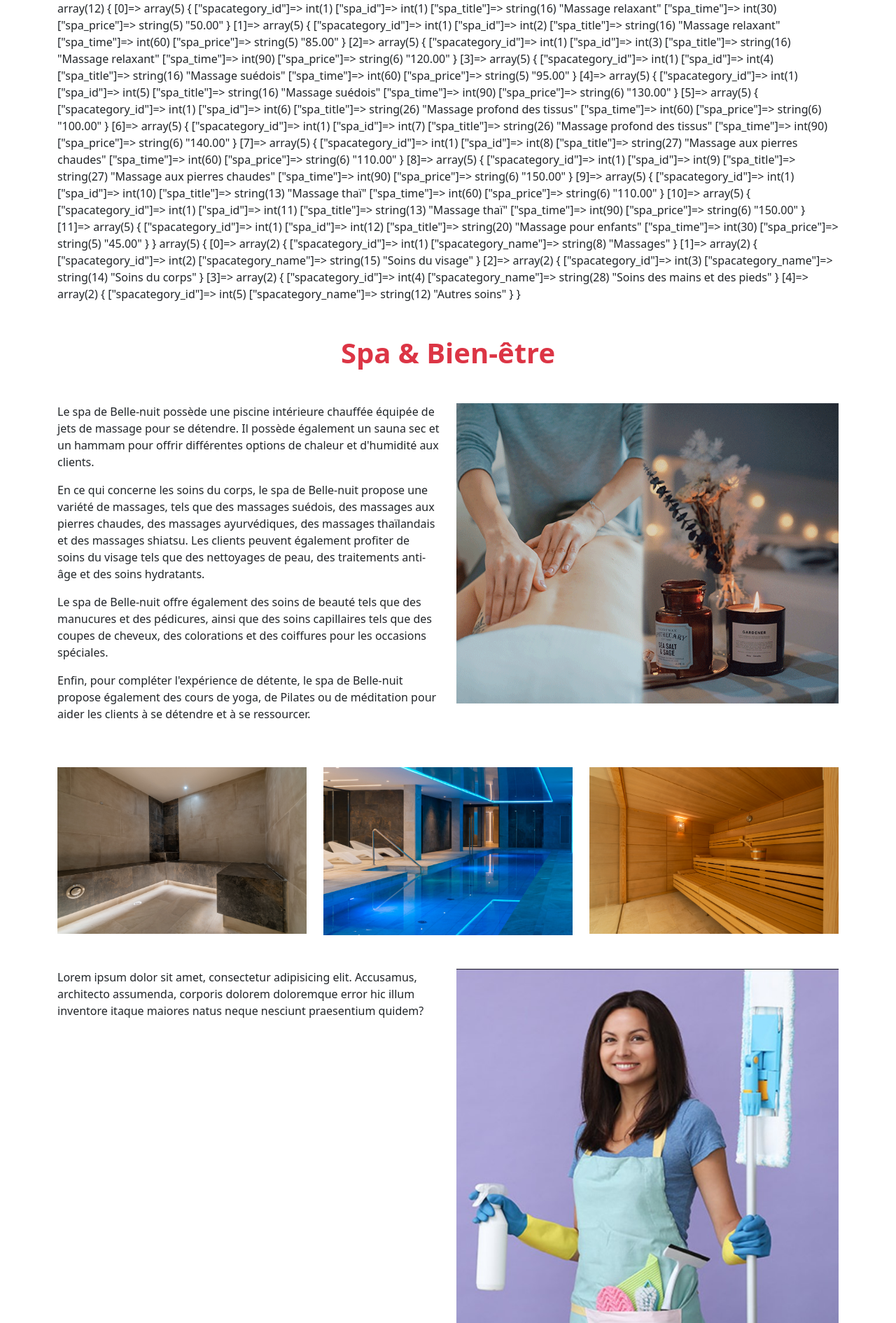
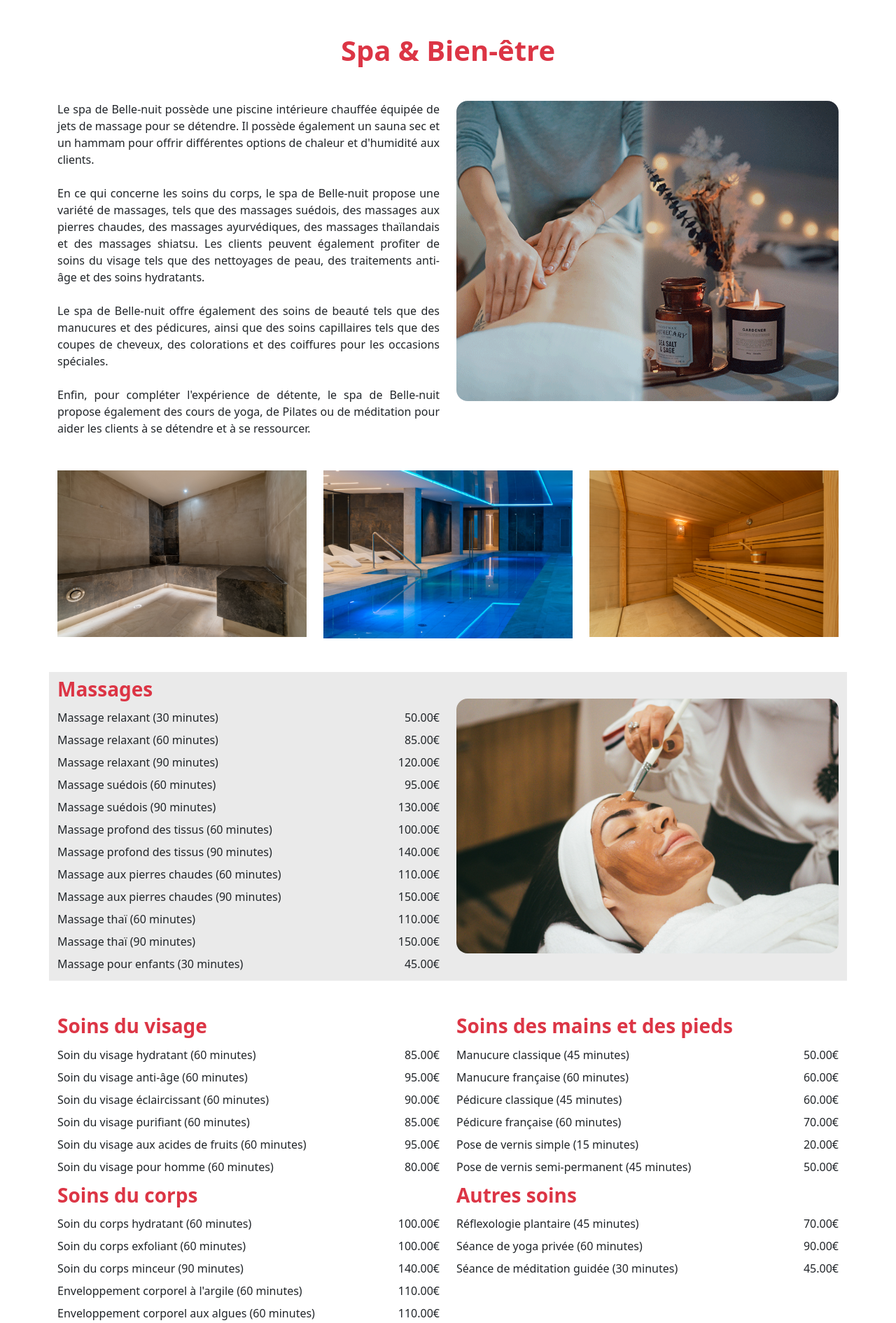
Before and after one commit to Xplosive-be/hotel-mvc, a PHP site: page /spa in a window 1280 px wide. Shown: the part 136-2026 px from the top of the page at 70% size. Run offline with PHP 8.4, Linux system fonts and the light colour scheme; data comes from the database, SQL or seed files in the repository; both versions use the stored data as it was after the commit; data that the repository does not hold is empty; some libraries are stand-ins or nearby versions.

Commit message:
Final push SPA View

```diff
--- a/controllers/FrontController.php
+++ b/controllers/FrontController.php
@@ -18,7 +18,7 @@ class FrontController{
         $page_content = ob_get_clean();
         require_once($template);
     }
-    // Page _css : tableau permettant d'ajouter des fichiers css Spécifique
+    // Page_css : tableau permettant d'ajouter des fichiers css Spécifique
     // Page_javascript : tableau permettant d'ajouter des fichiers Javascript spécifique
     public function accueil(){
         $data_page = [
@@ -32,8 +32,16 @@ class FrontController{
     public function spa(){
         $categorySpa = $this->frontManager->getCategorySpa();
         $massages = $this->frontManager->getSpaByIdCategory(1);
+        $facecares = $this->frontManager->getSpaByIdCategory(2);
+        $bodycares = $this->frontManager->getSpaByIdCategory(3);
+        $handfootcares = $this->frontManager->getSpaByIdCategory(4);
+        $othercares = $this->frontManager->getSpaByIdCategory(5);
         $data_page = [
             "massages" => $massages,
+            "facecares" => $facecares,
+            "bodycares" => $bodycares,
+            "handfootcares" => $handfootcares,
+            "othercares" => $othercares,
             "categorySpa" => $categorySpa,
             "page_description" => "Description du Spa",
             "page_title" => "Hôtel Belle-Nuit | Spa",
--- a/models/FrontManager.model.php
+++ b/models/FrontManager.model.php
@@ -47,7 +47,7 @@ class FrontManager extends Model
     }
 
     public function getCategorySpa(){
-        $stmt = $this->getBdd()->prepare('SELECT * FROM category_spa');
+        $stmt = $this->getBdd()->prepare('SELECT spacategory_name FROM category_spa');
         $stmt->execute();
         $categorySpaList = $stmt->fetchAll(PDO::FETCH_ASSOC);
         $stmt->closeCursor();
@@ -55,7 +55,7 @@ class FrontManager extends Model
     }
 
     public function getSpaByIdCategory($category){
-        $stmt = $this->getBdd()->prepare('SELECT c.spacategory_id, s.spa_id, s.spa_title, s.spa_time, s.spa_price
+        $stmt = $this->getBdd()->prepare('SELECT c.spacategory_id, s.spa_title, s.spa_time, s.spa_price
                                   FROM category_spa c
                                   LEFT JOIN spa s ON c.spacategory_id = s.id_spacategory
                                   WHERE s.spa_active = 1 AND s.id_spacategory = ' . $category . '
--- a/public/css/main.css
+++ b/public/css/main.css
@@ -167,19 +167,18 @@
   width: 100%;
 }
 
-textarea.inputServices {
+.textarea.inputServices {
   resize: none;
   height: 300px;
 }
 
-text-justify {
+.text-justify {
   text-align: justify;
 }
 
 /*SPA*/
 
-img-spa-top {
-  width: 250px;
-  height: 175%;
-  border: solid 2px #dc3545;
+.bg-grey {
+  height: auto;
+  background-color: rgba(217, 217, 217, 0.56);
 }
--- a/views/main/common/__template_front.php
+++ b/views/main/common/__template_front.php
@@ -9,12 +9,7 @@
     <meta name="description" content="<?= $page_description; ?>">
     <title><?= $page_title; ?></title>
     <link rel="stylesheet" href="<?= URL ?>public/css/bootstrap.min.css">
-    <link rel="stylesheet" href="<?= URL ?>public/CSS/main.css">
-    <?php if (!empty($page_css)) : ?>
-        <?php foreach ($page_css as $fichier_css) : ?>
-            <link href="<?= URL ?>public/CSS/<?= $fichier_css ?>" rel="stylesheet">
-        <?php endforeach; ?>
-    <?php endif; ?>
+    <link rel="stylesheet" href="<?= URL ?>public/css/main.css">
     <script src="https://cdn.jsdelivr.net/npm/bootstrap@5.2.0-beta1/dist/js/bootstrap.bundle.min.js"
             integrity="sha384-pprn3073KE6tl6bjs2QrFaJGz5/SUsLqktiwsUTF55Jfv3qYSDhgCecCxMW52nD2"
             crossorigin="anonymous"></script>
@@ -26,12 +21,6 @@
             integrity="sha384-kjU+l4N0Yf4ZOJErLsIcvOU2qSb74wXpOhqTvwVx3OElZRweTnQ6d31fXEoRD1Jy"
             crossorigin="anonymous"></script>
     <script src="https://kit.fontawesome.com/e8c3134b85.js" crossorigin="anonymous"></script>
-
-    <?php if (!empty($page_javascript)) : ?>
-        <?php foreach ($page_javascript as $fichier_javascript) : ?>
-            <script src="<?= URL ?>public/JavaScript/<?= $fichier_javascript ?>"></script>
-        <?php endforeach; ?>
-    <?php endif; ?>
 </head>
 
 <body>
--- a/views/main/front/spa.view.php
+++ b/views/main/front/spa.view.php
@@ -1,30 +1,17 @@
-<?php
-var_dump($massages);
-var_dump($categorySpa);
-?>
+<h1 class="text-center my-3 text-danger fw-bolder mt-5 mb-5">Spa &amp; Bien-être</h1>
 
-<h1 class='text-center my-3 text-danger fw-bolder mt-5 mb-5'>Spa & Bien-être</h1>
-<div class="row mb-5 bg-gradient">
-    <div class="col-md-6 text-justify">
-        <p class="text-start">
-            Le spa de Belle-nuit possède une piscine intérieure chauffée équipée de jets de massage pour se détendre. Il possède également un sauna sec et un hammam pour offrir différentes options de chaleur et d'humidité aux clients.
-        </p>
-        <p>
-            En ce qui concerne les soins du corps, le spa de Belle-nuit propose une variété de massages, tels que des massages suédois, des massages aux pierres chaudes, des massages ayurvédiques, des massages thaïlandais et des massages shiatsu. Les clients peuvent également profiter de soins du visage tels que des nettoyages de peau, des traitements anti-âge et des soins hydratants.
-        </p>
-        <p>
-            Le spa de Belle-nuit offre également des soins de beauté tels que des manucures et des pédicures, ainsi que des soins capillaires tels que des coupes de cheveux, des colorations et des coiffures pour les occasions spéciales.
-        </p>
-        <p>
+<div class="row mb-5">
+    <div class="col-md-6 text-justify d-flex align-items-center">
+            Le spa de Belle-nuit possède une piscine intérieure chauffée équipée de jets de massage pour se détendre. Il possède également un sauna sec et un hammam pour offrir différentes options de chaleur et d'humidité aux clients. <br><br>
+            En ce qui concerne les soins du corps, le spa de Belle-nuit propose une variété de massages, tels que des massages suédois, des massages aux pierres chaudes, des massages ayurvédiques, des massages thaïlandais et des massages shiatsu. Les clients peuvent également profiter de soins du visage tels que des nettoyages de peau, des traitements anti-âge et des soins hydratants. <br><br>
+            Le spa de Belle-nuit offre également des soins de beauté tels que des manucures et des pédicures, ainsi que des soins capillaires tels que des coupes de cheveux, des colorations et des coiffures pour les occasions spéciales. <br><br>
             Enfin, pour compléter l'expérience de détente, le spa de Belle-nuit propose également des cours de yoga, de Pilates ou de méditation pour aider les clients à se détendre et à se ressourcer.
-        </p>
     </div>
     <div class="col-md-6">
-        <img src="<?= URL ?>public/assets/images/spa/spa1.jpg" alt="Massage + Huile" class="img-fluid img-spa-top">
+        <img src="<?= URL ?>public/assets/images/spa/spa1.jpg" alt="Massage + Huile" class="img-fluid rounded-5">
     </div>
 </div>
 
-<!-- Second row -->
 <div class="row mb-5">
     <div class="col-md-4">
         <img src="<?= URL ?>public/assets/images/spa/spa2.jpg" alt="Hammam" class="img-fluid">
@@ -37,22 +24,56 @@ var_dump($categorySpa);
     </div>
 </div>
 
-<!-- Third row -->
-<div class="row mb-5">
+<div class="row mb-5 bg-grey">
     <div class="col-md-6">
-        <p>Lorem ipsum dolor sit amet, consectetur adipisicing elit. Accusamus, architecto assumenda, corporis dolorem doloremque error hic illum inventore itaque maiores natus neque nesciunt praesentium quidem?</p>
+        <h3 class="text-danger fw-bolder mb-3 mt-2"><?= $categorySpa[0]["spacategory_name"] ?></h3>
+        <?php foreach ($massages as $massage) { ?>
+            <p class="lh-1">
+                <?= $massage['spa_title'] ?> (<?= $massage['spa_time'] ?> minutes)<span class="float-end"><?= $massage['spa_price'] ?>€</span>
+            </p>
+        <?php } ?>
     </div>
-    <div class="col-md-6">
-        <img src="<?= URL ?>public/assets/images/teams/menage.jpg" alt="Your image description" class="img-fluid">
+    <div class="col-md-6 d-flex align-items-center">
+        <img src="<?= URL ?>public/assets/images/spa/spa5.jpg" alt="soin du visage" class="img-fluid rounded-5">
     </div>
 </div>
 
-<!-- Fourth row -->
+
 <div class="row">
     <div class="col-md-6">
-        <p>Lorem ipsum dolor sit amet, consectetur adipisicing elit. A ab deleniti facere recusandae. Alias at delectus dolor eos incidunt minus molestias nisi porro quidem veniam?</p>
+        <h3 class="text-danger fw-bolder mb-3"><?= $categorySpa[1]["spacategory_name"] ?></h3>
+        <?php foreach ($facecares as $facecare) { ?>
+            <p class="lh-1">
+                <?php echo $facecare['spa_title']; ?>
+                (<?php echo $facecare['spa_time'] . ' minutes'; ?>)
+                <span class="float-end"><?php echo $facecare['spa_price'] . '€'; ?></span>
+            </p>
+        <?php } ?>
+        <h3 class="text-danger fw-bolder mb-3"><?= $categorySpa[2]["spacategory_name"] ?></h3>
+        <?php foreach ($bodycares as $bodycare) { ?>
+            <p class="lh-1">
+                <?php echo $bodycare['spa_title']; ?>
+                (<?php echo $bodycare['spa_time'] . ' minutes'; ?>)
+                <span class="float-end"><?php echo $bodycare['spa_price'] . '€'; ?></span>
+            </p>
+        <?php } ?>
     </div>
     <div class="col-md-6">
-        <p>Lorem ipsum dolor sit amet, consectetur adipisicing elit. Necessitatibus nostrum quibusdam vitae voluptatum. In necessitatibus obcaecati quo vitae. Beatae obcaecati officiis voluptatum. Aspernatur, tenetur voluptas!</p>
+        <h3 class="text-danger fw-bolder mb-3"><?= $categorySpa[3]["spacategory_name"] ?></h3>
+        <?php foreach ($handfootcares as $handfootcare) { ?>
+            <p class="lh-1">
+                <?php echo $handfootcare['spa_title']; ?>
+                (<?php echo $handfootcare['spa_time'] . ' minutes'; ?>)
+                <span class="float-end"><?php echo $handfootcare['spa_price'] . '€'; ?></span>
+            </p>
+        <?php } ?>
+        <h3 class="text-danger fw-bolder mb-3"><?= $categorySpa[4]["spacategory_name"] ?></h3>
+        <?php foreach ($othercares as $othercare) { ?>
+            <p class="lh-1">
+                <?php echo $othercare['spa_title']; ?>
+                (<?php echo $othercare['spa_time'] . ' minutes'; ?>)
+                <span class="float-end"><?php echo $othercare['spa_price'] . '€'; ?></span>
+            </p>
+        <?php } ?>
     </div>
 </div>
```
Also changed, not shown: db/hotel.sql (+53 -53 lines), views/booking/common/__template_front.php (+1 -12 lines), views/main/back/adminAccount.view.php (+14 -14 lines), public/assets/images/spa/spa5.jpg (added). Lines whose indentation alone changed are shown as unchanged.
